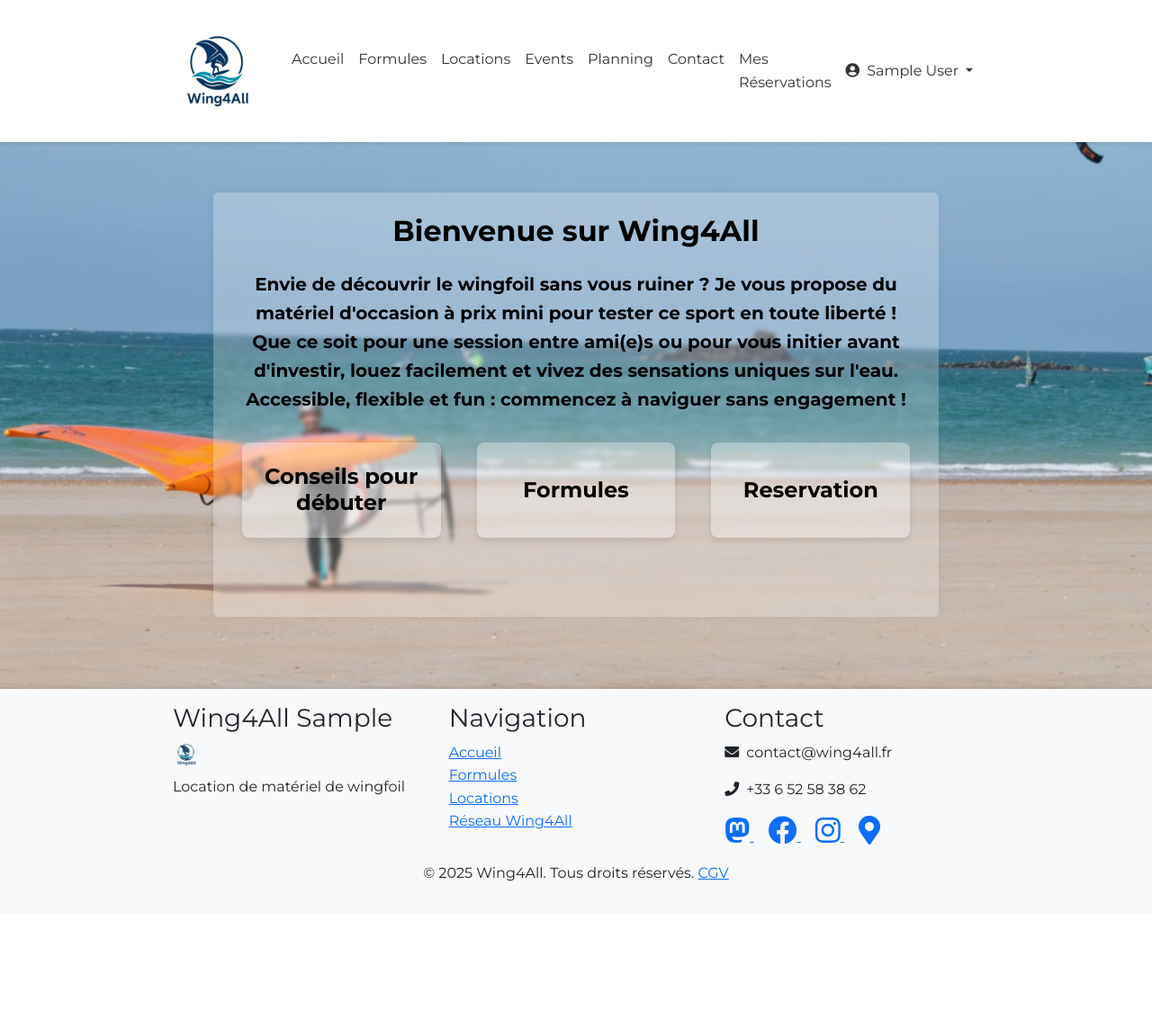
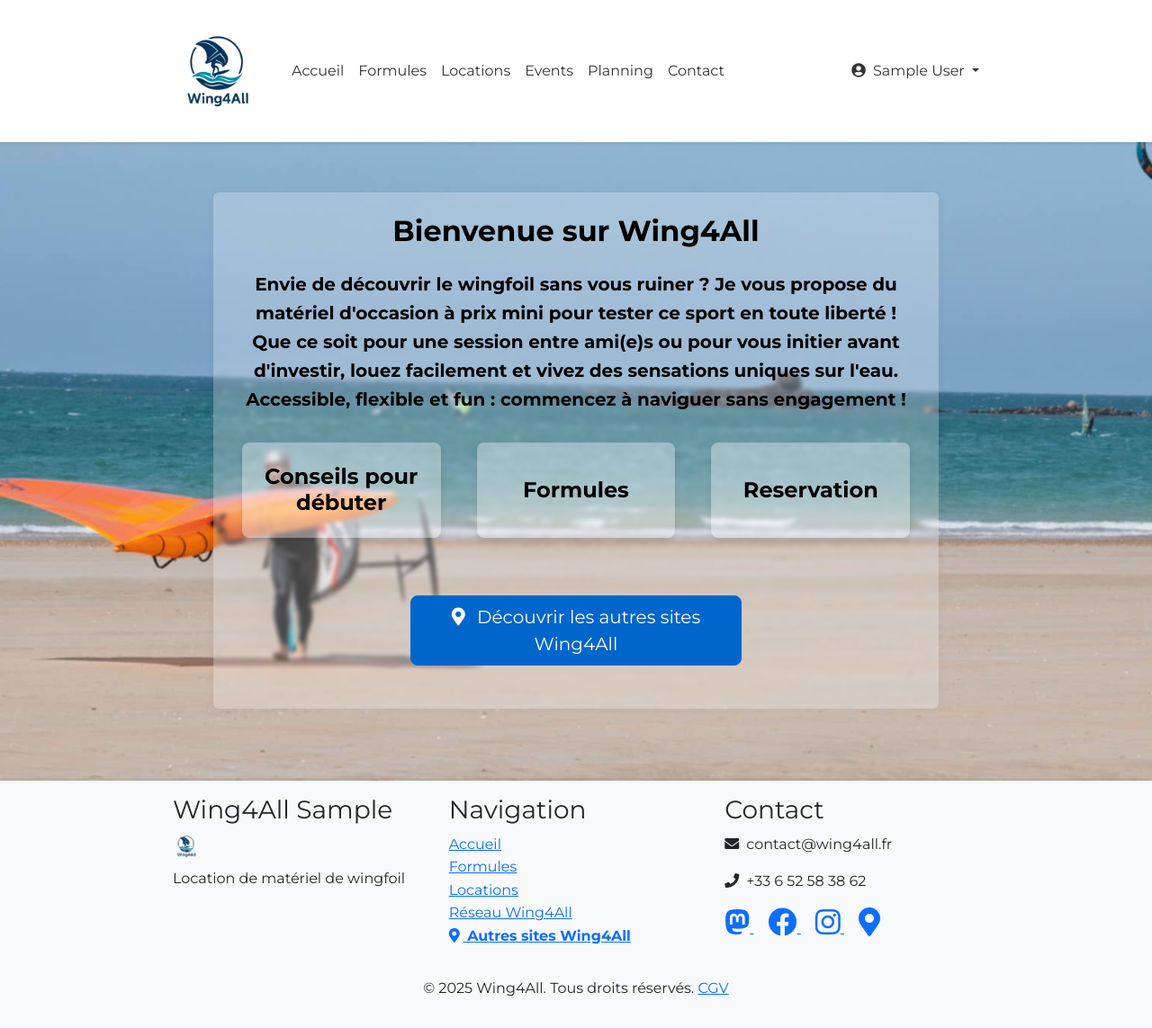
Before and after one commit to hippolyte456/wingfoil_rental, a Flask app: a page that uses app/templates/sites/base.html in a window 1280 px wide. Shown: the whole page at 90% size. Before the commit the page ends 980 px from the top, so only its background shows below. Run offline with Flask 3, Linux system fonts and the light colour scheme; a user stored in the database is signed in; tables that the repository leaves empty hold one stand-in row (values such as "Sample post"); some libraries are stand-ins or nearby versions.

```diff
--- a/app/templates/sites/base.html
+++ b/app/templates/sites/base.html
@@ -73,12 +73,6 @@
                     <li class="nav-item">
                         <a class="nav-link" href="{{ url_for('main.contact', site_slug=site.slug) }}">Contact</a>
                     </li>
-
-                    {% if current_user.is_authenticated %}
-                    <li class="nav-item">
-                        <a class="nav-link" href="{{ url_for('equipment.my_reservations') }}">Mes Réservations</a>
-                    </li>
-                    {% endif %}
                     {% else %}
                     <!-- Menu de secours si pas de site spécifié -->
                     <li class="nav-item">
@@ -95,10 +89,11 @@
                     </li>
                     {% endif %}
                 </ul>
+                <!-- Right aligned auth buttons (desktop only) -->
+                <div class="d-none d-lg-flex ms-auto auth-buttons" style="justify-content: flex-end !important;">
                     {% if current_user.is_authenticated %}
-                <ul class="navbar-nav ms-auto">
-                    <li class="nav-item dropdown">
-                        <a class="nav-link dropdown-toggle" href="#" id="navbarDropdown" role="button" data-bs-toggle="dropdown" aria-expanded="false">
+                    <div class="dropdown">
+                        <a class="nav-link dropdown-toggle" href="#" id="navbarDropdown" role="button" data-bs-toggle="dropdown">
                             <i class="fas fa-user-circle me-1"></i> {{ current_user.name }}
                         </a>
                         <ul class="dropdown-menu dropdown-menu-end" aria-labelledby="navbarDropdown">
@@ -109,22 +104,16 @@
                             {% endif %}
                             <li><a class="dropdown-item" href="{{ url_for('auth.logout') }}">Déconnexion</a></li>
                         </ul>
-                    </li>
-                </ul>
+                    </div>
                     {% else %}
-                <ul class="navbar-nav ms-auto">
-                    <li class="nav-item">
                     <a class="nav-link btn btn-outline-light btn-sm me-2" href="{{ url_for('auth.login') }}">
                         <i class="fas fa-sign-in-alt me-1"></i> Connexion
                     </a>
-                    </li>
-                    <li class="nav-item">
                     <a class="nav-link btn btn-light btn-sm" href="{{ url_for('auth.register') }}">
                         <i class="fas fa-user-plus me-1"></i> Inscription
                     </a>
-                    </li>
-                </ul>
                     {% endif %}
+                </div>
             </div>
         </div>
     </nav>
@@ -157,8 +146,10 @@
                         <li><a href="{{ url_for('main.formules', site_slug=site.slug) }}">Formules</a></li>
                         <li><a href="{{ url_for('equipment.equipment_list', site_slug=site.slug) }}">Locations</a></li>
                         <li><a href="{{ url_for('main.franchise') }}">Réseau Wing4All</a></li>
+                        <li><a href="{{ url_for('main.reseau') }}" class="fw-bold"><i class="fas fa-map-marker-alt me-1"></i> Autres sites Wing4All</a></li>
                         {% else %}
                         <li><a href="{{ url_for('main.franchise') }}">Franchise</a></li>
+                        <li><a href="{{ url_for('main.reseau') }}">Réseau</a></li>
                         <li><a href="{{ url_for('main.actualites') }}">Actualités</a></li>
                         <li><a href="{{ url_for('main.conseils') }}">Conseils</a></li>
                         <li><a href="{{ url_for('main.contact_franchise') }}">Contact</a></li>
--- a/app/templates/sites/home.html
+++ b/app/templates/sites/home.html
@@ -46,6 +46,15 @@
                         </a>
                     </div>
                 </div>
+
+                <!-- Bouton pour découvrir les autres sites Wing4All -->
+                <div class="row mb-4 justify-content-center">
+                    <div class="col-md-6 text-center">
+                        <a href="{{ url_for('main.reseau') }}" class="btn btn-primary btn-lg">
+                            <i class="fas fa-map-marker-alt me-2"></i> Découvrir les autres sites Wing4All
+                        </a>
+                    </div>
+                </div>
             </div>
         </div>
     </div>
```
Also changed, not shown: app/templates/franchise/base_franchise.html (+5 -16 lines), app/templates/sites/contact.html (+17 -0 lines), app/templates/sites/formules.html (+11 -0 lines). Lines whose indentation alone changed are shown as unchanged.
